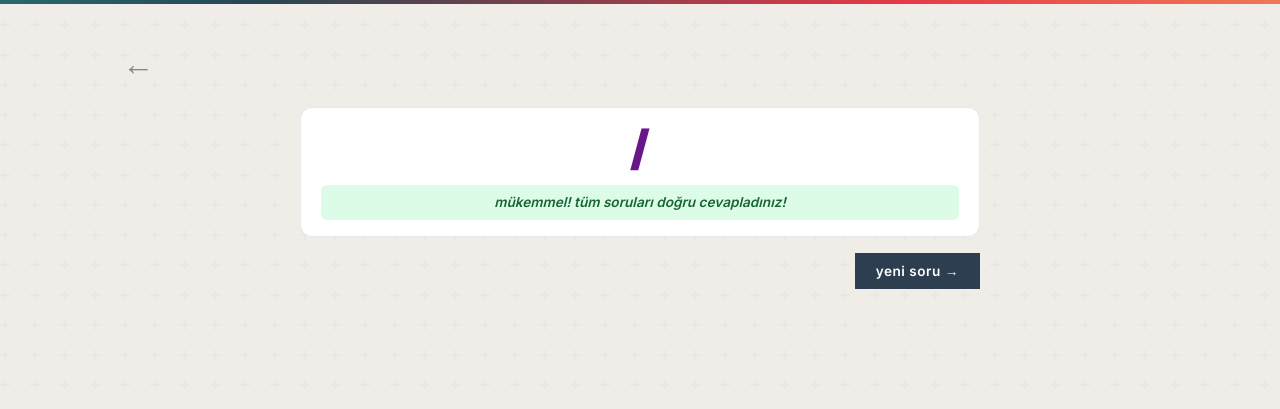
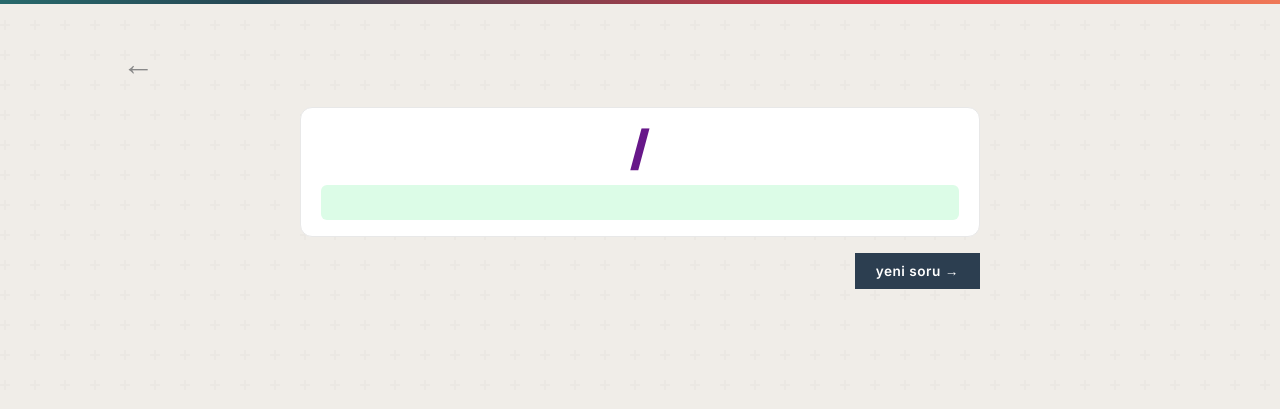
Before and after one commit to yazmaned/ebbweb, a Django app: template templates/quiz/result.html in a window 1280 px wide. Shown: the part 100-509 px from the top of the page. Run offline with Django 5.2, Linux system fonts and the light colour scheme; the template is opened without the code that fills it, so the values that code supplies are empty.

Commit message:
npsp on quiz results 0.1

```diff
--- a/templates/quiz/result.html
+++ b/templates/quiz/result.html
@@ -1,6 +1,6 @@
 {% extends 'base.html' %}
 
-{% block title %}Sonuç | BD{% endblock %}
+{% block title %}Rastgele Paragraf Sorusu | BD{% endblock %}
 
 {% block content %}
 <a href="/home/" class="back-btn">←</a>
@@ -22,11 +22,11 @@
         <div style="font-size:3rem; font-weight:900; color:#671789; line-height:1;">{{ attempt.score }}/{{ attempt.total }}</div>
         <div style="color:#aaa; font-size:0.8rem; margin-top:0.3rem; text-transform:uppercase; letter-spacing:1px;">{{ attempt.passage.title }}</div>
         {% if attempt.score == attempt.total %}
-        <div style="margin-top:0.8rem; background:#dcfce7; color:#166534; padding:0.6rem 1rem; border-radius:6px; font-size:0.85rem; font-weight:600; font-style:italic;">mükemmel! tüm soruları doğru cevapladınız!</div>
+        <div style="margin-top:0.8rem; background:#dcfce7; color:#166534; padding:0.6rem 1rem; border-radius:6px; font-size:0.85rem; font-weight:600; font-style:italic;">&nbsp;&nbsp;&nbsp;</div>
         {% elif attempt.score >= attempt.total|add:"-1" %}
-        <div style="margin-top:0.8rem; background:#fef3c7; color:#92400e; padding:0.6rem 1rem; border-radius:6px; font-size:0.85rem; font-weight:600; font-style:italic;">çok iyi! neredeyse mükemmeldiniz.</div>
+        <div style="margin-top:0.8rem; background:#fef3c7; color:#92400e; padding:0.6rem 1rem; border-radius:6px; font-size:0.85rem; font-weight:600; font-style:italic;">&nbsp;&nbsp;&nbsp;</div>
         {% else %}
-        <div style="margin-top:0.8rem; background:#fee2e2; color:#991b1b; padding:0.6rem 1rem; border-radius:6px; font-size:0.85rem; font-weight:600; font-style:italic;">hepsi yanlış</div>
+        <div style="margin-top:0.8rem; background:#fee2e2; color:#991b1b; padding:0.6rem 1rem; border-radius:6px; font-size:0.85rem; font-weight:600; font-style:italic;">&nbsp;&nbsp;&nbsp;</div>
         {% endif %}
     </div>
 
```
